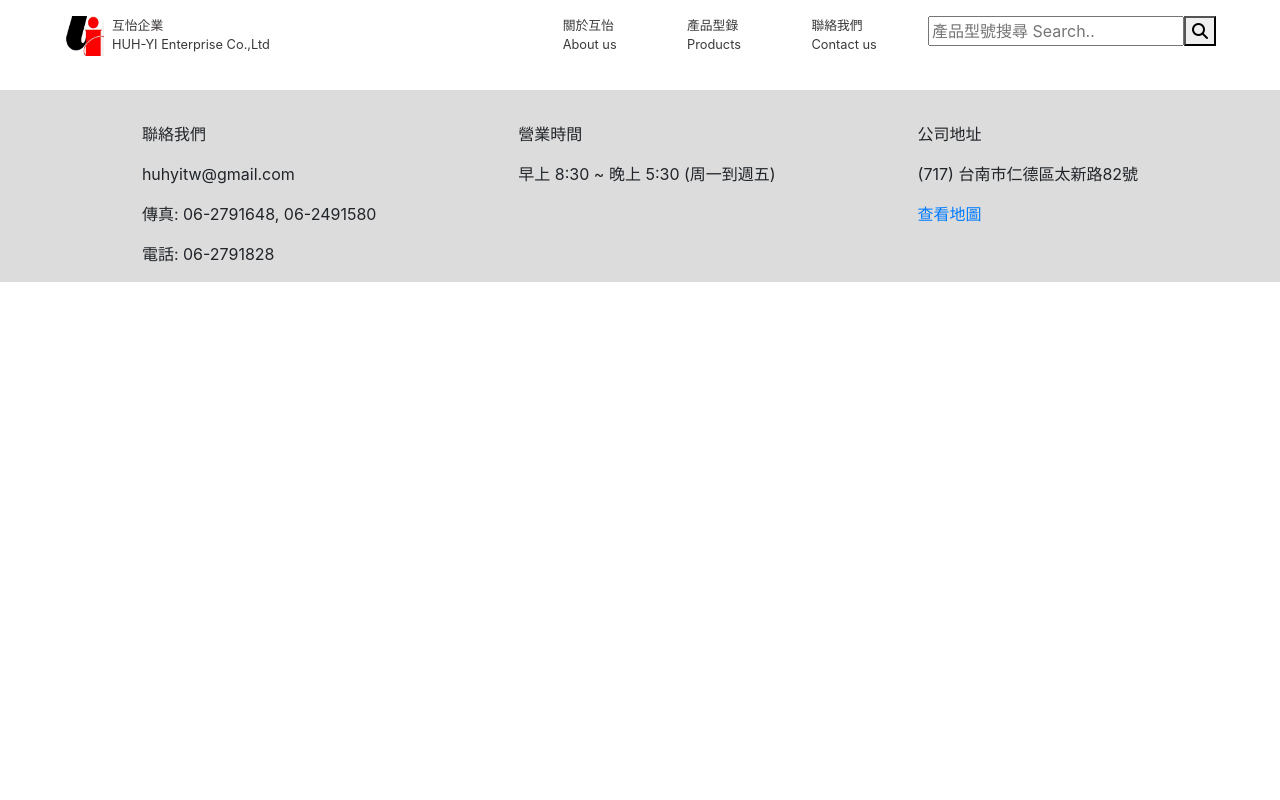
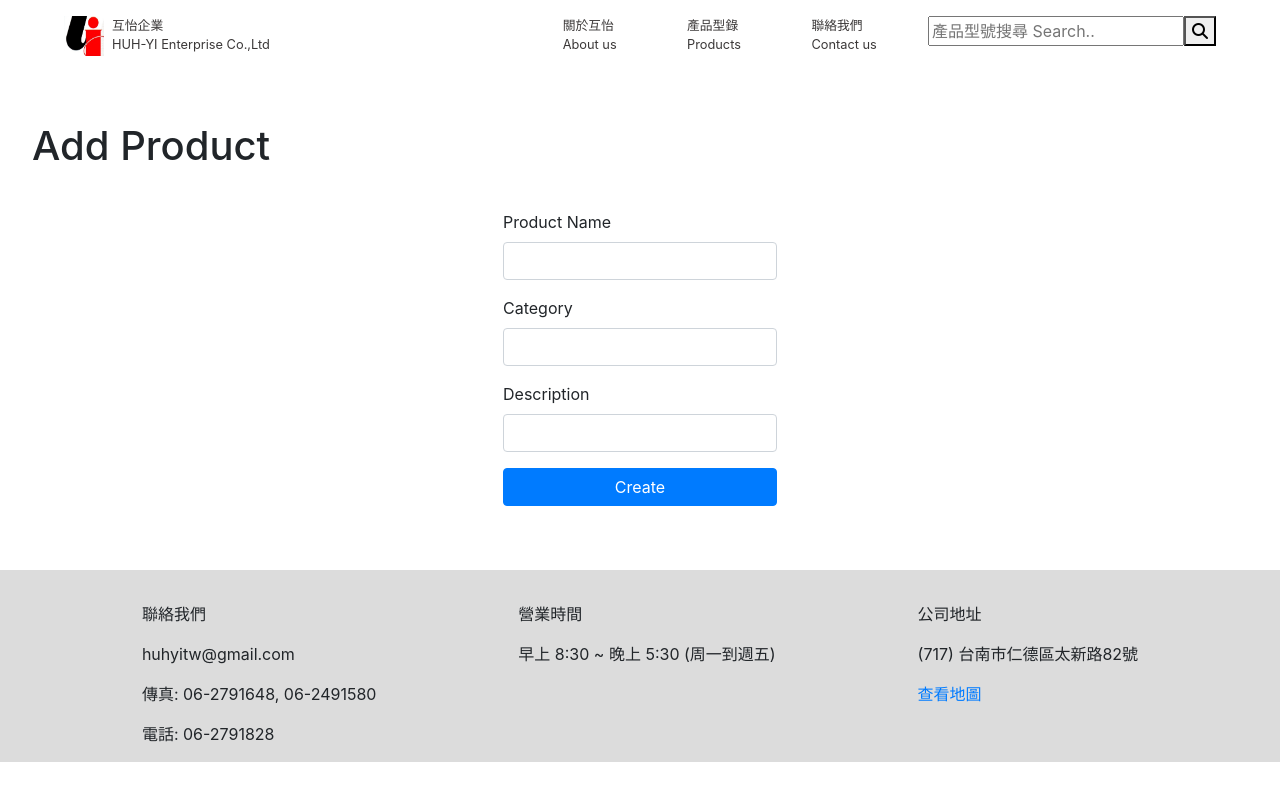
Before and after one commit to hyang77/huhyi-full-stack, a React (Create React App) app in the folder client/: page /add in a window 1280 px wide. Built offline with nearby package versions, Linux system fonts and the light colour scheme.

Commit message:
create components

```diff
--- a/client/src/App.js
+++ b/client/src/App.js
@@ -15,7 +15,9 @@ import HomePage from "./components/HomePage";
 import Product from "./components/Product";
 import Contact from "./components/Contact";
 import Search from "./components/Search";
-
+import AddProduct from "./components/AddProduct";
+import EditProduct from "./components/EditProduct";
+import ProductList from "./components/ProductList";
 class App extends React.Component {
   constructor(props) {
     super(props);
@@ -108,6 +110,7 @@ class App extends React.Component {
                     </Link>
                   </form>
                 </nav>
+
                 <Switch>
                   <Route path="/product">
                     <Product searchInput={this.state.searchInput} />
@@ -118,6 +121,16 @@ class App extends React.Component {
                   >
                   <Route exact path="/">
                     <HomePage />
+                  </Route>
+                  {/* route for create, edit, delete and show product */}
+                  <Route exact path="/add">
+                    <AddProduct />
+                  </Route>
+                  <Route exact path="/edit">
+                    <EditProduct />
+                  </Route>
+                  <Route exact path="/list">
+                    <ProductList />
                   </Route>
                 </Switch>
               </header>
--- /dev/null
+++ b/client/src/components/AddProduct.js
@@ -0,0 +1,105 @@
+import React from "react";
+
+class AddProduct extends React.Component {
+  constructor(props) {
+    super(props);
+    this.state = {
+      name: "",
+      category: "",
+      description: "",
+    };
+
+    //setting up functions
+    this.onChangeProductName = this.onChangeProductName.bind(this);
+    this.onChangeProductCategory = this.onChangeProductCategory.bind(this);
+    this.onChangeProductDescription = this.onChangeProductDescription.bind(
+      this
+    );
+    this.onSubmit = this.onSubmit.bind(this);
+  }
+
+  onChangeProductName(e) {
+    this.setState({ name: e.target.value });
+  }
+
+  onChangeProductCategory(e) {
+    this.setState({ category: e.target.value });
+  }
+
+  onChangeProductDescription(e) {
+    this.setState({ description: e.target.value });
+  }
+
+  onSubmit(e) {
+    e.preventDefault();
+
+    console.log(`Product successfully created!`);
+    console.log(`Name: ${this.state.name}`);
+    console.log(`Category: ${this.state.category}`);
+    console.log(`Description: ${this.state.description}`);
+
+    this.setState({ name: "", category: "", description: "" });
+  }
+
+  render() {
+    const styles = {
+      margin: "0 auto",
+      padding: "2em",
+      display: "flex",
+      flexDirection: "column",
+      justifyContent: "center",
+    };
+    return (
+      <React.Fragment>
+        <div style={styles}>
+          <h1>Add Product</h1>
+          <form style={styles}>
+            <div className="form-group">
+              <label className="visible">Product Name</label>
+              <input
+                type="text"
+                className="form-control "
+                value={this.state.name}
+                onChange={this.onChangeProductName}
+              />
+            </div>
+            <div className="form-group">
+              <label className="visible">Category</label>
+              <input
+                type="text"
+                className="form-control"
+                value={this.state.category}
+                onChange={this.onChangeProductCategory}
+              />
+            </div>
+            <div className="form-group">
+              <label className="visible">Description</label>
+              <input
+                type="text"
+                className="form-control"
+                value={this.state.description}
+                onChange={this.onChangeProductDescription}
+              />
+            </div>
+            <button
+              type="submit"
+              className="btn btn-primary"
+              onChange={this.onSubmit}
+            >
+              Create
+            </button>
+          </form>
+          {/**
+           * testing f the value has been updated
+           * <div>
+            {this.state.name}{this.state.category}{this.state.description}
+          </div>
+
+           */}
+        </div>
+      </React.Fragment>
+    );
+  }
+}
+
+export default AddProduct;
--- /dev/null
+++ b/client/src/components/EditProduct.js
@@ -0,0 +1,13 @@
+import React from "react";
+
+class EditProduct extends React.Component {
+  constructor(props) {
+    super(props);
+  }
+
+  render() {
+    return null;
+  }
+}
+
+export default EditProduct;
--- /dev/null
+++ b/client/src/components/ProductList.js
@@ -0,0 +1,12 @@
+import React from "react";
+class ProductList extends React.Component {
+  constructor(props) {
+    super(props);
+  }
+
+  render() {
+    return null;
+  }
+}
+
+export default ProductList;
```
